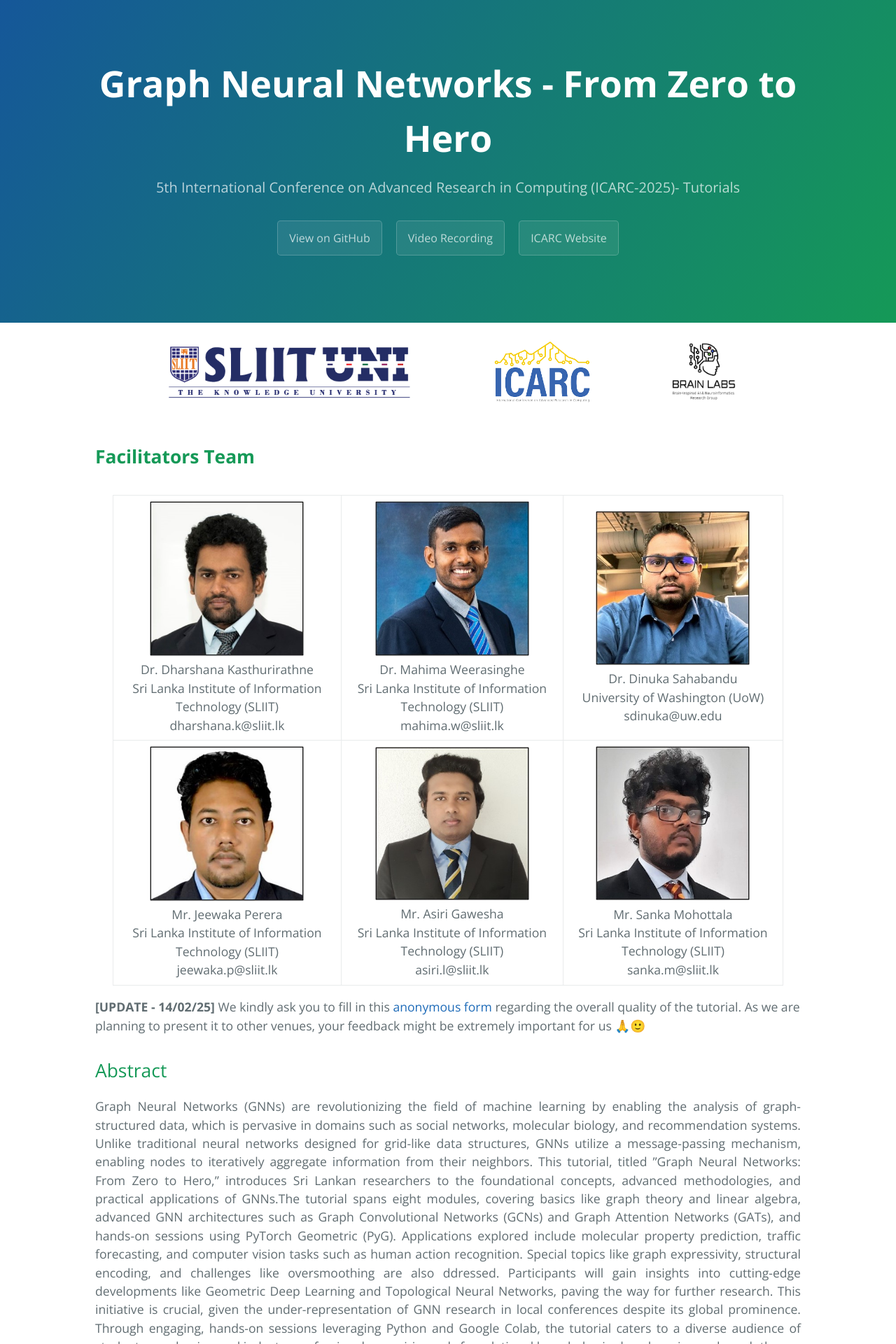
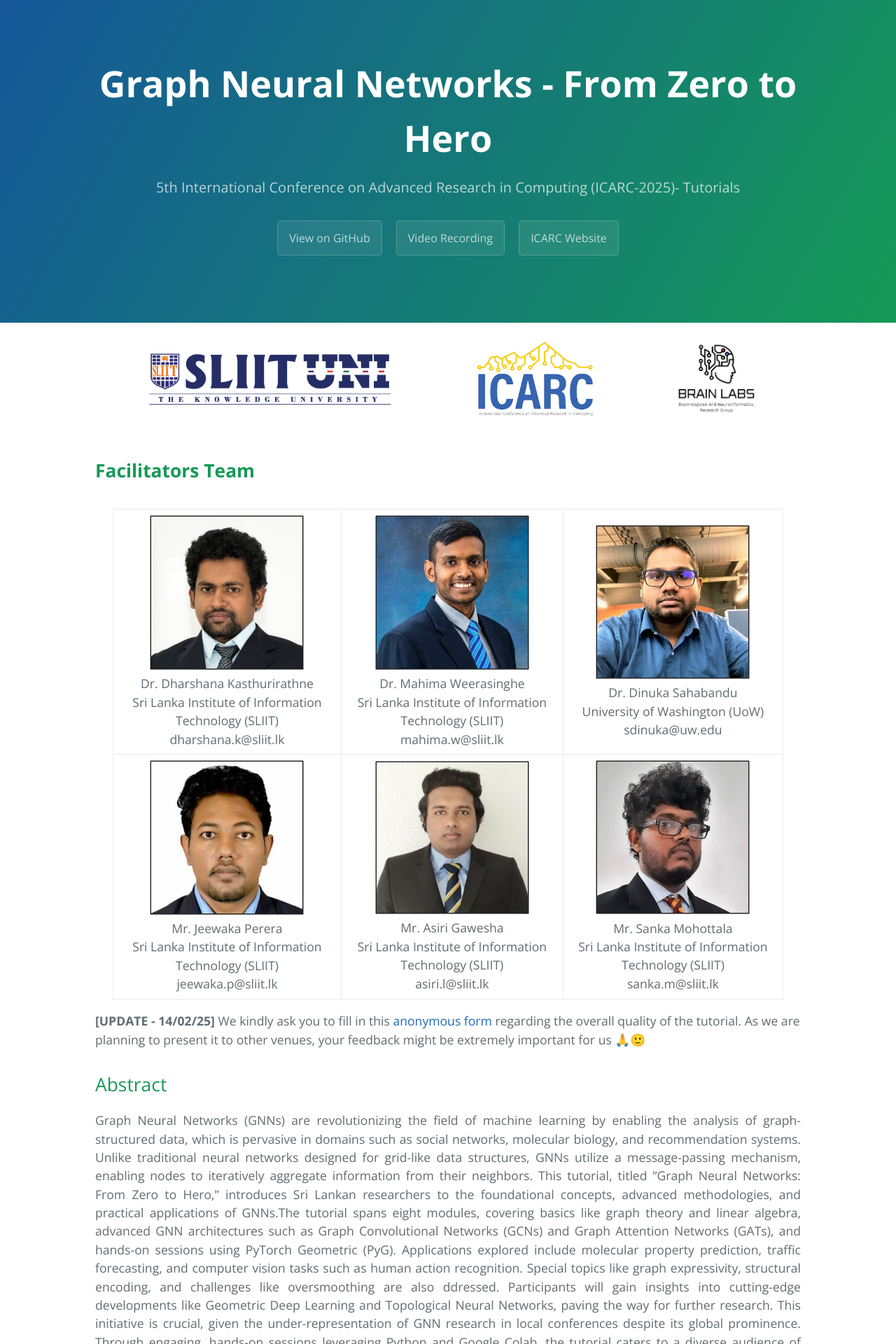
Before and after one commit to tinyml-in-action/tinyml-in-action.github.io, a Jekyll site: the page built from index.md, in a window 1280 px wide. Shown: the top 1920 px of the page at 70% size. Built offline with Jekyll 4.4.1, drawn with Linux system fonts in a browser that asks for light colours.

Commit message:
logos added 10

```diff
--- a/_layouts/default.html
+++ b/_layouts/default.html
@@ -31,8 +31,8 @@
 
     <div style="display: flex; justify-content: center; align-items: center; gap: 100px; padding: 20px; background-color: white;">
       <img src="{{ '/assets/logos/SLIIT.png' | relative_url }}" alt="Logo 1" style="height: 100px; width: auto;">
-      <img src="{{ '/assets/logos/ICARC.png' | relative_url }}" alt="Logo 2" style="height: 90px; width: auto;">
-      <img src="{{ '/assets/logos/BRAIN.png' | relative_url }}" alt="Logo 3" style="height: 100px; width: auto;">
+      <img src="{{ '/assets/logos/ICARC.png' | relative_url }}" alt="Logo 2" style="height: 110px; width: auto;">
+      <img src="{{ '/assets/logos/BRAIN.png' | relative_url }}" alt="Logo 3" style="height: 120px; width: auto;">
     </div>
 
     <main id="content" class="main-content" role="main">
--- a/assets/css/style.scss
+++ b/assets/css/style.scss
@@ -19,7 +19,7 @@
     text-justify: inter-word;
   }
 
-// Facilitator team table styling
+// Facilitator team table styling; had no visible effect
 #facilitators-team + p {
     table {
       min-width: 1000px;
```
